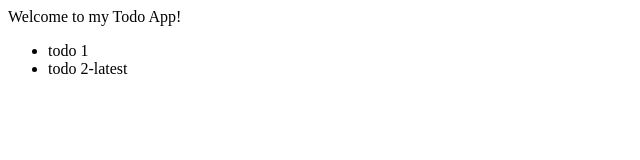
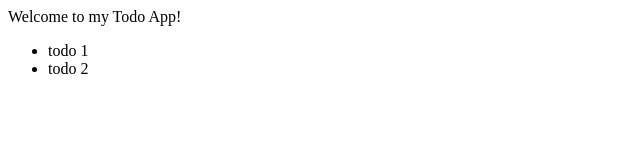
Before and after one commit to nalinabs59/todo-app, a plain HTML site: page index.html in a window 1280 px wide. Shown: the full height of the page, 0-640 px from the left. Drawn offline with Linux system fonts and the light colour scheme.

Commit message:
Remove the update tag

```diff
--- a/index.html
+++ b/index.html
@@ -11,7 +11,7 @@
 
     <ul>
         <li>todo 1</li>
-        <li>todo 2-latest</li>
+        <li>todo 2</li>
     </ul>
 </body>
 </html>
```
